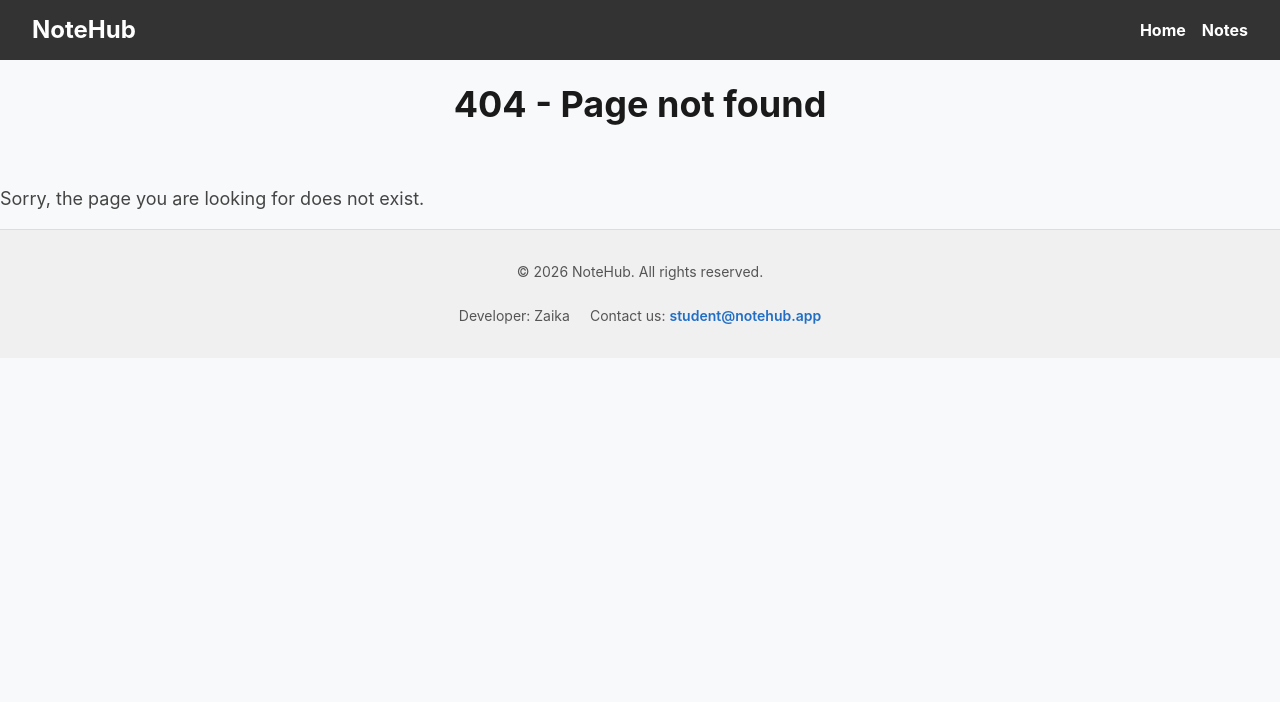
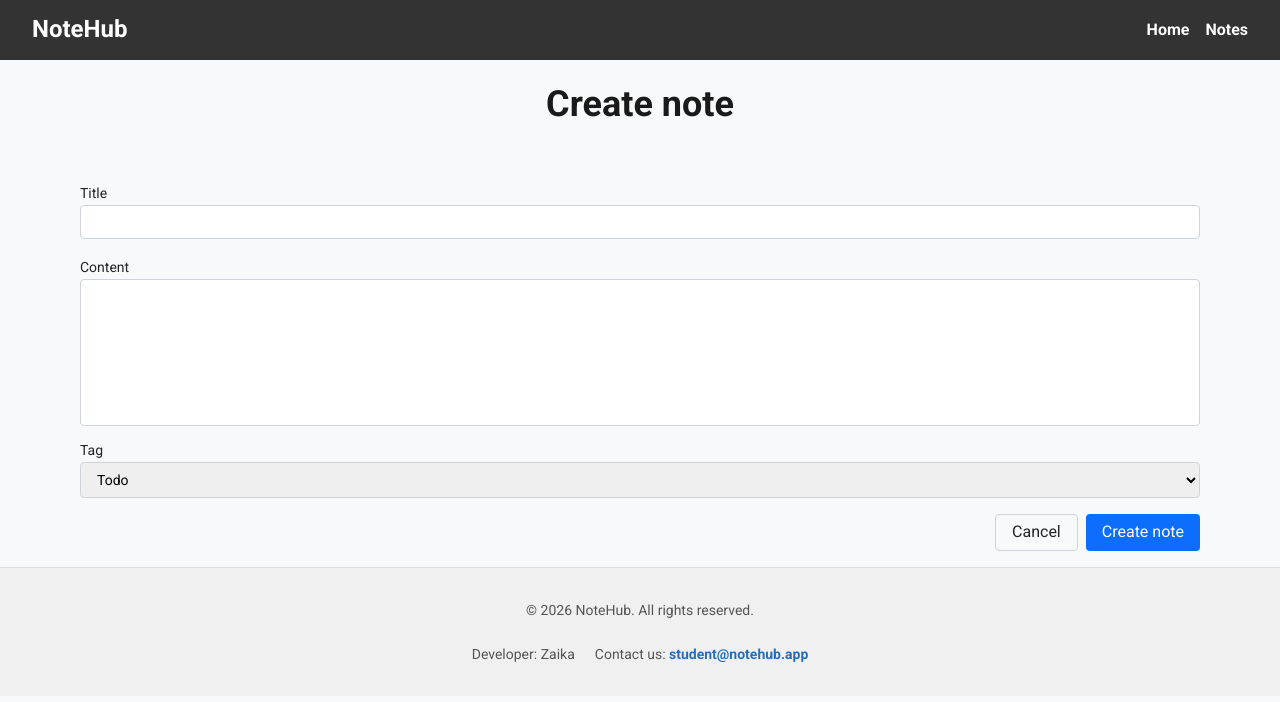
Before and after one commit to konorezzova-spec/08-zustand, a Next.js app: page /notes/action/create in a window 1280 px wide. Before the commit this address had no page. Shown: the top 702 px of the page. Built offline with nearby package versions, Linux system fonts and the light colour scheme; no server answers.

Commit message:
the project is done

```diff
--- a/app/globals.css
+++ b/app/globals.css
@@ -1,9 +1,7 @@
 @import "modern-normalize";
 
 body {
-  font-family:
-    -apple-system, BlinkMacSystemFont, "Segoe UI", Roboto, Oxygen, Ubuntu,
-    Cantarell, "Helvetica Neue", sans-serif;
+  font-family: var(--font-roboto), sans-serif;
   display: flex;
   flex-direction: column;
   min-height: 100vh;
--- /dev/null
+++ b/app/notes/action/create/page.tsx
@@ -0,0 +1,24 @@
+import CreateNote from "@/components/CreateNote/CreateNote";
+import { Metadata } from "next";
+
+export const metadats: Metadata = {
+  title: "Create note",
+  description: "Create a new note",
+  metadataBase: "https://08-zustand-coral-two.vercel.app/",
+  openGraph: {
+    title: "Create note",
+    description: "Create a new note",
+    url: "/",
+    images: [
+      {
+        url: "https://ac.goit.global/fullstack/react/notehub-og-meta.jpg",
+        width: 1200,
+        height: 630,
+        alt: "NoteHub",
+      },
+    ],
+  },
+};
+export default function CreateNotePage() {
+  return <CreateNote />;
+}
--- /dev/null
+++ b/components/CreateNote/CreateNote.module.css
@@ -0,0 +1,18 @@
+.main {
+  flex: 1;
+}
+
+.container {
+  width: 90%;
+  max-width: 1280px;
+  margin: 0px auto;
+  padding: 0 16px 16px;
+}
+
+.title {
+  font-size: 36px;
+  font-weight: 700;
+  color: #1a1a1a;
+  margin-bottom: 60px;
+  text-align: center;
+}
--- /dev/null
+++ b/components/CreateNote/CreateNote.tsx
@@ -0,0 +1,13 @@
+import NoteForm from "../NoteForm/NoteForm";
+import css from "./CreateNote.module.css";
+
+export default function CreateNote() {
+  return (
+    <main className={css.main}>
+      <div className={css.container}>
+        <h1 className={css.title}>Create note</h1>
+        <NoteForm />
+      </div>
+    </main>
+  );
+}
--- a/components/NoteForm/NoteForm.tsx
+++ b/components/NoteForm/NoteForm.tsx
@@ -1,142 +1,107 @@
-//  npm install formik --save
-//  npm install yup
-import { ErrorMessage, Field, Form, Formik, type FormikHelpers } from "formik";
-import * as Yup from "yup";
+"use client";
+
 import css from "./NoteForm.module.css";
 import { useId } from "react";
 import { useMutation, useQueryClient } from "@tanstack/react-query";
-import { createNote } from "@/lib/api";
+import { createNote, CreateNoteParams } from "@/lib/api";
+import { useNoteStore } from "@/lib/store/noteStore";
+import { useRouter } from "next/navigation";
 
-interface NoteFormValues {
-  title: string;
-  content: string;
-  tag: "Todo" | "Work" | "Personal" | "Meeting" | "Shopping";
-}
+export default function NoteForm() {
+  const fieldId = useId();
 
-const initialValues: NoteFormValues = {
-  title: "",
-  content: "",
-  tag: "Todo",
+  const router = useRouter();
+
+  const { draft, setDraft, clearDraft } = useNoteStore();
+  const handleChange = (
+    event: React.ChangeEvent<
+      HTMLInputElement | HTMLTextAreaElement | HTMLSelectElement
+    >
+  ) => {
+    setDraft({ ...draft, [event.target.name]: event.target.value });
   };
 
-const validationSchema = Yup.object().shape({
-  title: Yup.string()
-    .min(3, "Name too short")
-    .max(50, "Name too long")
-    .required("Name is required"),
-  content: Yup.string().max(500, "Content too long"),
-  tag: Yup.string()
-    .oneOf(["Todo", "Work", "Personal", "Meeting", "Shopping"], "Invalid tag")
-    .required("Tag is required"),
-});
-
-interface NoteFormProps {
-  onClose: () => void;
-}
-
-export default function NoteForm({ onClose }: NoteFormProps) {
-  const fieldId = useId();
   const queryClient = useQueryClient();
-
   const { mutate: createMutate } = useMutation({
     mutationFn: createNote,
     onSuccess() {
       queryClient.invalidateQueries({ queryKey: ["notes"] });
-      onClose();
+      clearDraft();
+      router.push("/notes/filter/all");
     },
     onError() {
       alert("Error happened!");
     },
   });
 
-  const handleSubmit = (
-    values: NoteFormValues,
-    actions: FormikHelpers<NoteFormValues>
-  ) => {
-    createMutate(values, {
-      onSuccess: () => {
-        actions.resetForm();
-      },
-    });
+  const handleSubmit = (formData: FormData) => {
+    const values = Object.fromEntries(formData) as CreateNoteParams;
+    createMutate(values);
   };
 
   return (
-    <Formik
-      initialValues={initialValues}
-      onSubmit={handleSubmit}
-      validationSchema={validationSchema}
-    >
-      {({ isValid, dirty }) => {
-        return (
-          <Form className={css.form}>
+    <form className={css.form} action={handleSubmit}>
       <div className={css.formGroup}>
         <label htmlFor={`${fieldId}-title`}>Title</label>
-              <Field
+        <input
           id={`${fieldId}-title`}
           type="text"
           name="title"
           className={css.input}
+          defaultValue={draft?.title}
+          onChange={handleChange}
         />
-              <ErrorMessage
-                name="title"
-                component="div"
-                className={css.error}
-              />
+        <div className={css.error}></div>
       </div>
 
       <div className={css.formGroup}>
         <label htmlFor={`${fieldId}-content`}>Content</label>
-              <Field
-                as="textarea"
+        <textarea
           id={`${fieldId}-content`}
           name="content"
           rows={8}
           className={css.textarea}
-              />
-              <ErrorMessage
-                name="content"
-                component="div"
-                className={css.error}
+          defaultValue={draft?.content}
+          onChange={handleChange}
         />
       </div>
 
       <div className={css.formGroup}>
         <label htmlFor={`${fieldId}-tag`}>Tag</label>
-              <Field
-                as="select"
+        <select
           id={`${fieldId}-tag`}
           name="tag"
           className={css.select}
+          defaultValue={draft?.tag}
+          onChange={handleChange}
         >
           <option value="Todo">Todo</option>
           <option value="Work">Work</option>
           <option value="Personal">Personal</option>
           <option value="Meeting">Meeting</option>
           <option value="Shopping">Shopping</option>
-              </Field>
-              <ErrorMessage name="tag" component="div" className={css.error} />
+        </select>
       </div>
 
       <div className={css.actions}>
         <button
           type="button"
           className={css.cancelButton}
-                onClick={onClose}
-                aria-label="Close modal"
+          onClick={() => {
+            router.back();
+          }}
+          aria-label="Cancel creating note"
         >
           Cancel
         </button>
         <button
           type="submit"
           className={css.submitButton}
-                disabled={!isValid || !dirty}
+          // disabled={!isValid || !dirty}
         >
           Create note
         </button>
       </div>
-          </Form>
-        );
-      }}
-    </Formik>
+    </form>
   );
 }
--- a/lib/api.ts
+++ b/lib/api.ts
@@ -38,9 +38,9 @@ export const fetchNotes = async (
 
 // має виконувати запит для створення нової нотатки на сервері. Приймає вміст нової нотатки та повертає створену нотатку у відповіді;
 
-export const createNote = async (
-  note: Pick<Note, "title" | "content" | "tag">
-): Promise<Note> => {
+export type CreateNoteParams = Pick<Note, "title" | "content" | "tag">;
+
+export const createNote = async (note: CreateNoteParams): Promise<Note> => {
   const response = await axiosInstance.post<Note>("/notes", note);
   return response.data;
 };
--- /dev/null
+++ b/lib/store/noteStore.ts
@@ -0,0 +1,31 @@
+import { create } from "zustand";
+import type { CreateNoteParams } from "../api";
+import { persist } from "zustand/middleware";
+
+interface NoteDraftStore {
+  draft: CreateNoteParams;
+  setDraft: (note: CreateNoteParams) => void;
+  clearDraft: () => void;
+}
+
+const initialDraft: CreateNoteParams = {
+  title: "",
+  content: "",
+  tag: "Todo",
+};
+
+export const useNoteStore = create<NoteDraftStore>()(
+  persist(
+    set => ({
+      draft: initialDraft,
+      setDraft: note => set(() => ({ draft: note })),
+      clearDraft: () => set(() => ({ draft: initialDraft })),
+    }),
+    {
+      // Ключ у localStorage
+      name: "note-draft",
+      // Зберігаємо лише властивість draft
+      partialize: state => ({ draft: state.draft }),
+    }
+  )
+);
--- a/package.json
+++ b/package.json
@@ -19,7 +19,8 @@
     "react-hot-toast": "^2.6.0",
     "react-paginate": "^8.3.0",
     "use-debounce": "^10.1.1",
-    "yup": "^1.7.1"
+    "yup": "^1.7.1",
+    "zustand": "^5.0.15"
   },
   "devDependencies": {
     "@types/node": "^20",
```
Also changed, not shown: app/notes/filter/[...slug]/Notes.client.tsx (+18 -18 lines), 1 other file (tests, documents, lock files or other folders). Lines whose indentation alone changed are shown as unchanged.
